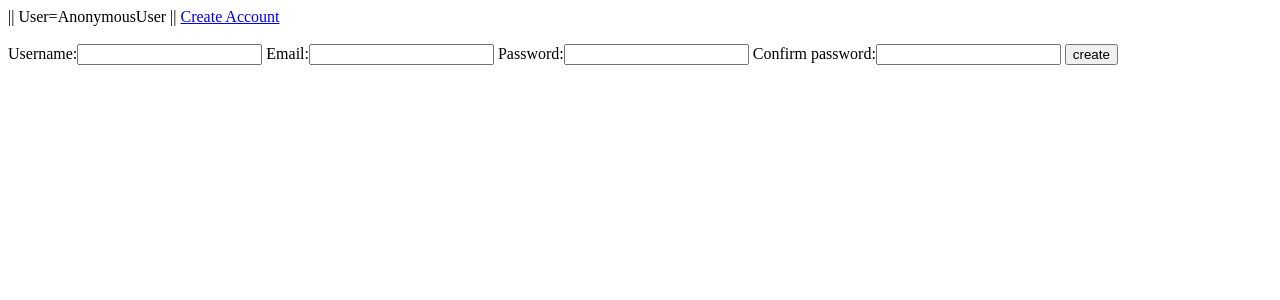
After one commit to aleksef/django-gunicorn-nginx, a Django app: page /accounts/create/ in a window 1280 px wide. The commit adds this page. Shown: the top 300 px of the page. Run offline with Django 3.2, Linux system fonts and the light colour scheme; some libraries are stand-ins or nearby versions.

Commit message:
add create account

```diff
--- a/src/accounts/forms.py
+++ b/src/accounts/forms.py
@@ -1,4 +1,5 @@
 from django import forms
+from django.contrib.auth.models import User
 
 
 class LoginForm(forms.Form):
@@ -12,3 +13,33 @@ class LoginForm(forms.Form):
 
         if not email and not password:
             raise forms.ValidationError('Form is invalid.')
+
+
+class CreateForm(forms.Form):
+    username = forms.CharField(min_length=3, max_length=16)
+    email = forms.EmailField(min_length=8, max_length=254)
+    password = forms.CharField(min_length=8, max_length=24, widget=forms.PasswordInput())
+    confirm_password = forms.CharField(min_length=8, max_length=24, widget=forms.PasswordInput())
+
+    def clean(self):
+        cleaned_data = super(CreateForm, self).clean()
+        username = cleaned_data.get('username')
+        email = cleaned_data.get('email')
+        password = cleaned_data.get('password')
+        confirm_password = cleaned_data.get('confirm_password')
+        if username in [None, ''] or email in [None, ''] or password in [None, ''] or confirm_password in [None, '']:
+            raise forms.ValidationError("Some fields are empty.")
+        if password != confirm_password:
+            raise forms.ValidationError("Passwords do not match.")
+        try:
+            match = User.objects.get(email=email)
+            raise forms.ValidationError('This email address is already in use.')
+        except User.DoesNotExist:
+            # OK, no matches
+            pass
+        try:
+            match = User.objects.get(username=username)
+            raise forms.ValidationError('This username is already in use.')
+        except User.DoesNotExist:
+            # OK, no matches
+            pass
--- /dev/null
+++ b/src/accounts/templates/accounts/create.html
@@ -0,0 +1,23 @@
+{% extends "base.html" %}
+{% load static %}
+{% block css %}
+<link rel="stylesheet" type="text/css" href="{% static 'accounts/css/create.css' %}">
+{% endblock %}
+
+{% block title %}
+Create Account
+{% endblock %}
+
+{% block content %}
+
+<form id="create-form" method="post" enctype="multipart/form-data">
+  {% csrf_token %}
+  {{ form }}
+  <button type="submit" id="create-btn">create</button>
+</form>
+
+{% endblock %}
+
+{% block js %}
+<script type="module" src="{% static 'accounts/js/create.js' %}"></script>
+{% endblock %}
--- a/src/accounts/urls.py
+++ b/src/accounts/urls.py
@@ -4,6 +4,7 @@ from . import views
 app_name = 'accounts'
 
 urlpatterns = [
+    path('create/', views.Create.as_view(), name='create'),
     path('login/', views.Login.as_view(), name='login'),
     path('logout/', views.Logout.as_view(), name='logout'),
     path('settings/', views.Settings.as_view(), name='settings'),
--- a/src/accounts/views.py
+++ b/src/accounts/views.py
@@ -3,7 +3,7 @@ from django.shortcuts import render, redirect
 from django.contrib.auth import authenticate, login, logout
 from django.contrib.auth.models import User
 from django.contrib import messages
-from .forms import LoginForm
+from .forms import LoginForm, CreateForm
 
 
 class Logout(generic.View):
@@ -39,6 +39,28 @@ class Login(generic.View):
         return render(request, 'accounts/login.html', {'form': form})
 
 
+class Create(generic.View):
+    def get(self, request):
+        if request.user.is_authenticated:
+            return redirect('accounts:settings')
+        return render(request, 'accounts/create.html', {'form': CreateForm()})
+
+    def post(self, request):
+        form = CreateForm(request.POST)
+        if form.is_valid():
+            user = User()
+            user.username = form.cleaned_data['username']
+            user.email = form.cleaned_data['email']
+            user.set_password(form.cleaned_data['password'])
+            user.save()
+            user = authenticate(username=form.cleaned_data['username'],
+                                password=form.cleaned_data['password'])
+            if user is not None and user.is_active:
+                login(request, user)
+                return redirect('accounts:settings')
+        return render(request, 'accounts/create.html', {'form': form})
+
+
 class Settings(generic.View):
     def get(self, request):
         if not request.user.is_authenticated:
--- a/src/templates/header.html
+++ b/src/templates/header.html
@@ -4,6 +4,8 @@
 || User={{ request.user }} ||
 {% if request.user.is_authenticated %}
 <a href="{% url 'accounts:logout' %}">Log Out</a>
+{% else %}
+<a href="{% url 'accounts:create' %}">Create Account</a>
 {% endif %}
 
 <script type="module" src="{% static "js/header.js" %}"></script>
```
Also changed, not shown: src/accounts/static/accounts/css/create.css (added), src/accounts/static/accounts/js/create.js (added).
